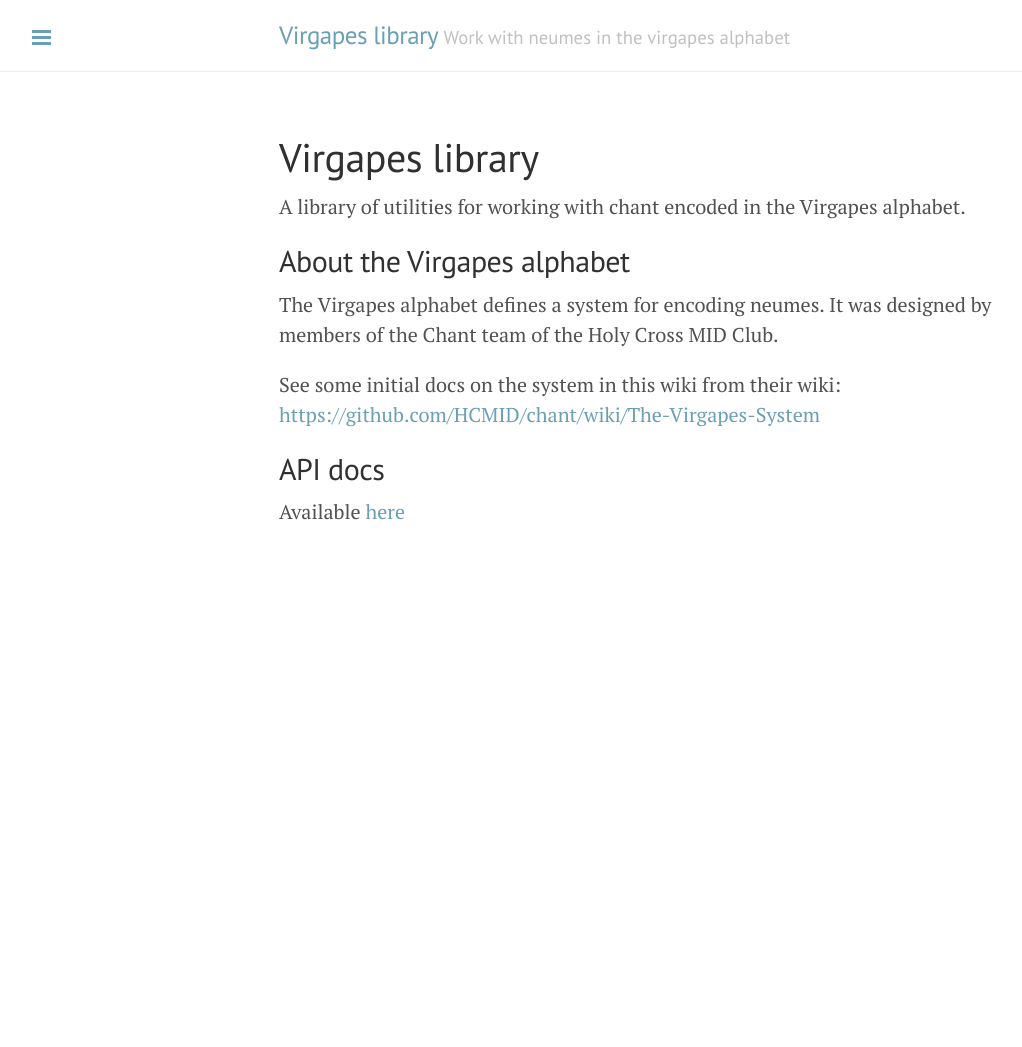
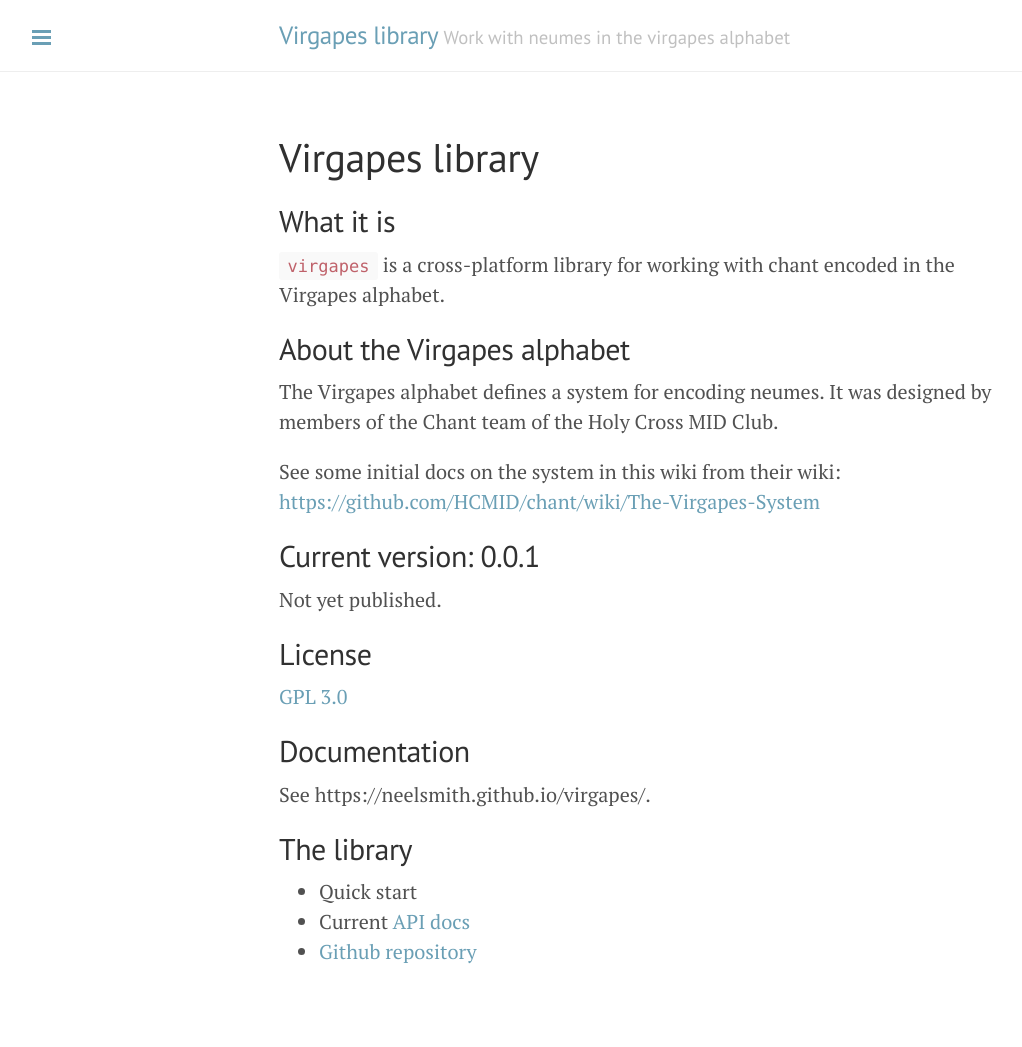
Before and after one commit to neelsmith/virgapes, a Jekyll site: the page built from docs/index.md, in a window 1280 px wide. Shown: the whole page, without its empty margins (1-1023 px from the left). Built offline with Jekyll 4.4.1, drawn with Linux system fonts in a browser that asks for light colours; before the commit the page ends 900 px from its top, so only the background shows below that.

Commit message:
Updates to docs

```diff
--- a/docs/index.md
+++ b/docs/index.md
@@ -3,16 +3,39 @@ layout:  page
 title: Virgapes library
 ---
 
-A library of utilities for working with chant encoded in the Virgapes alphabet.
+
+## What it is
+
+
+`virgapes` is a cross-platform library for working with chant encoded in the Virgapes alphabet.
 
 ## About the Virgapes alphabet
 
 The Virgapes alphabet defines a system for encoding neumes. It was designed by members of the Chant team of the Holy Cross MID Club.
 
-
 See some initial docs on the system in this wiki from their wiki:  <https://github.com/HCMID/chant/wiki/The-Virgapes-System>
 
 
-## API docs
 
-Available [here](api/edu/holycross/shot/virgapes/index.html)
+
+## Current version: 0.0.1
+
+Not yet published.
+
+## License
+
+
+[GPL 3.0](https://opensource.org/licenses/gpl-3.0.html)
+
+## Documentation
+
+See https://neelsmith.github.io/virgapes/.
+
+
+
+## The library
+
+
+-   Quick start
+-   Current [API docs](api/edu/holycross/shot/virgapes/index.html)
+-   [Github repository](https://github.com/neelsmith/virgapes)
```
Also changed, not shown: shared/src/main/tut/index.md (+27 -4 lines).
